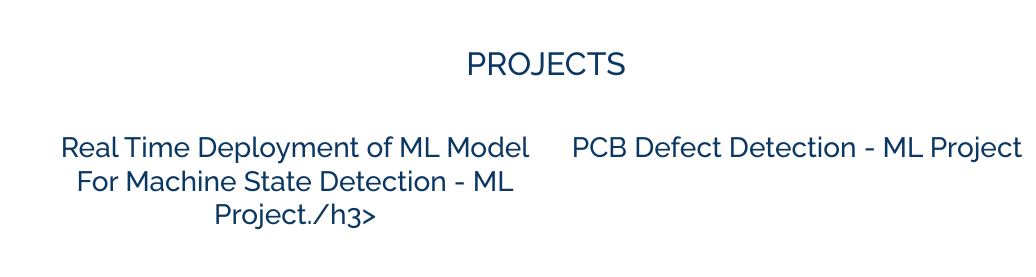
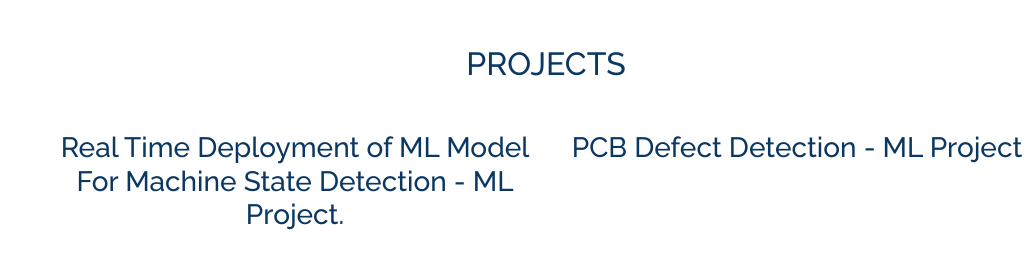
Before and after one commit to PavanNR958/portfolio, a plain HTML site: page index.html in a window 1280 px wide. Shown: the part 4020-4297 px from the top of the page, without its empty margins (244-1280 px from the left). Drawn offline with nearby package versions, Linux system fonts and the light colour scheme.

Commit message:
Update index.html

```diff
--- a/index.html
+++ b/index.html
@@ -332,7 +332,7 @@
             <div class="row" data-aos="fade-up">
 
                 <div class="col-md-6 mb-4 text-center">
-                    <h3 class="mb-4">Real Time Deployment of ML Model <br> For Machine State Detection - ML Project./h3>
+                    <h3 class="mb-4">Real Time Deployment of ML Model <br> For Machine State Detection - ML Project.</h3>
                 </div>
 
                 <div class="col-md-6 mb-4 text-center">
```
